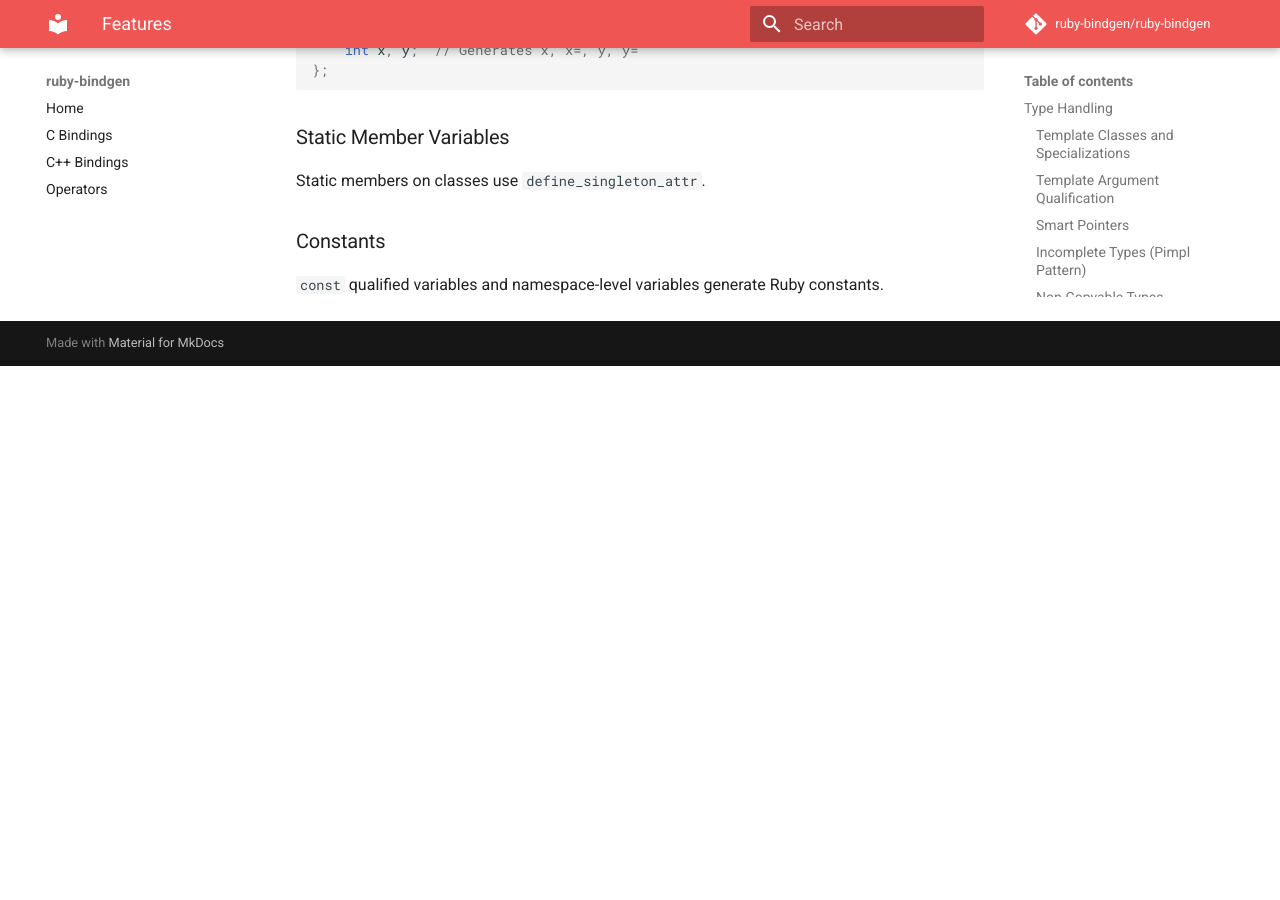
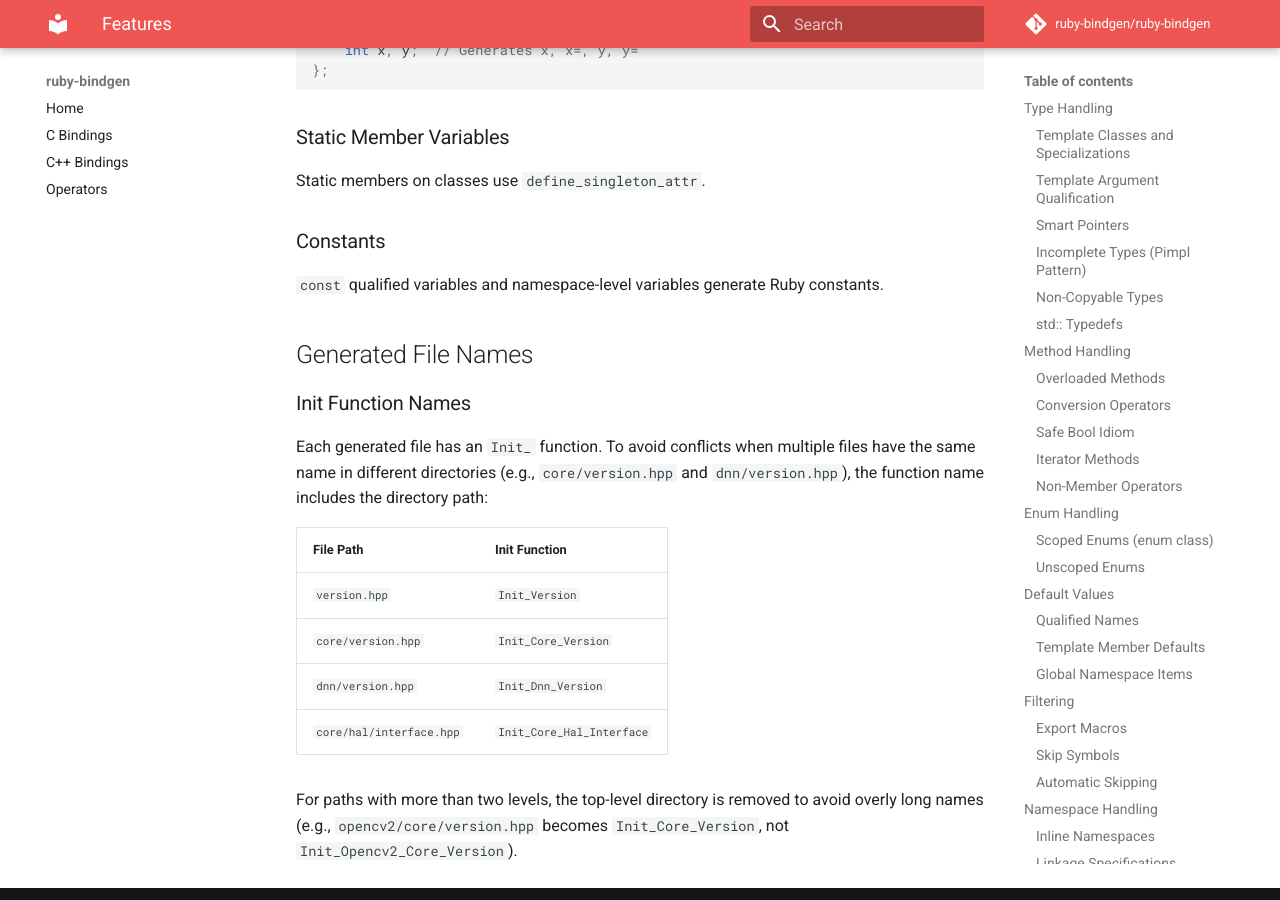
Before and after one commit to ruby-rice/ruby-bindgen, an MkDocs documentation site: the page built from docs/features.md, in a window 1280 px wide and 900 px high, scrolled down 7230 px. Built offline with MkDocs 1.6.1 and Material for MkDocs 9.7.7, drawn with Linux system fonts in a browser that asks for light colours; comment, search, counter and statistics services are not loaded; before the commit the page ends 7596 px from its top, so only the background shows below that.

Commit message:
Update Init_* function names to avoid conflicts.

```diff
--- a/docs/features.md
+++ b/docs/features.md
@@ -329,3 +329,18 @@ Static members on classes use `define_singleton_attr`.
 ### Constants
 
 `const` qualified variables and namespace-level variables generate Ruby constants.
+
+## Generated File Names
+
+### Init Function Names
+
+Each generated file has an `Init_` function. To avoid conflicts when multiple files have the same name in different directories (e.g., `core/version.hpp` and `dnn/version.hpp`), the function name includes the directory path:
+
+| File Path | Init Function |
+|-----------|---------------|
+| `version.hpp` | `Init_Version` |
+| `core/version.hpp` | `Init_Core_Version` |
+| `dnn/version.hpp` | `Init_Dnn_Version` |
+| `core/hal/interface.hpp` | `Init_Core_Hal_Interface` |
+
+For paths with more than two levels, the top-level directory is removed to avoid overly long names (e.g., `opencv2/core/version.hpp` becomes `Init_Core_Version`, not `Init_Opencv2_Core_Version`).
```
Also changed, not shown: 1 other file.
